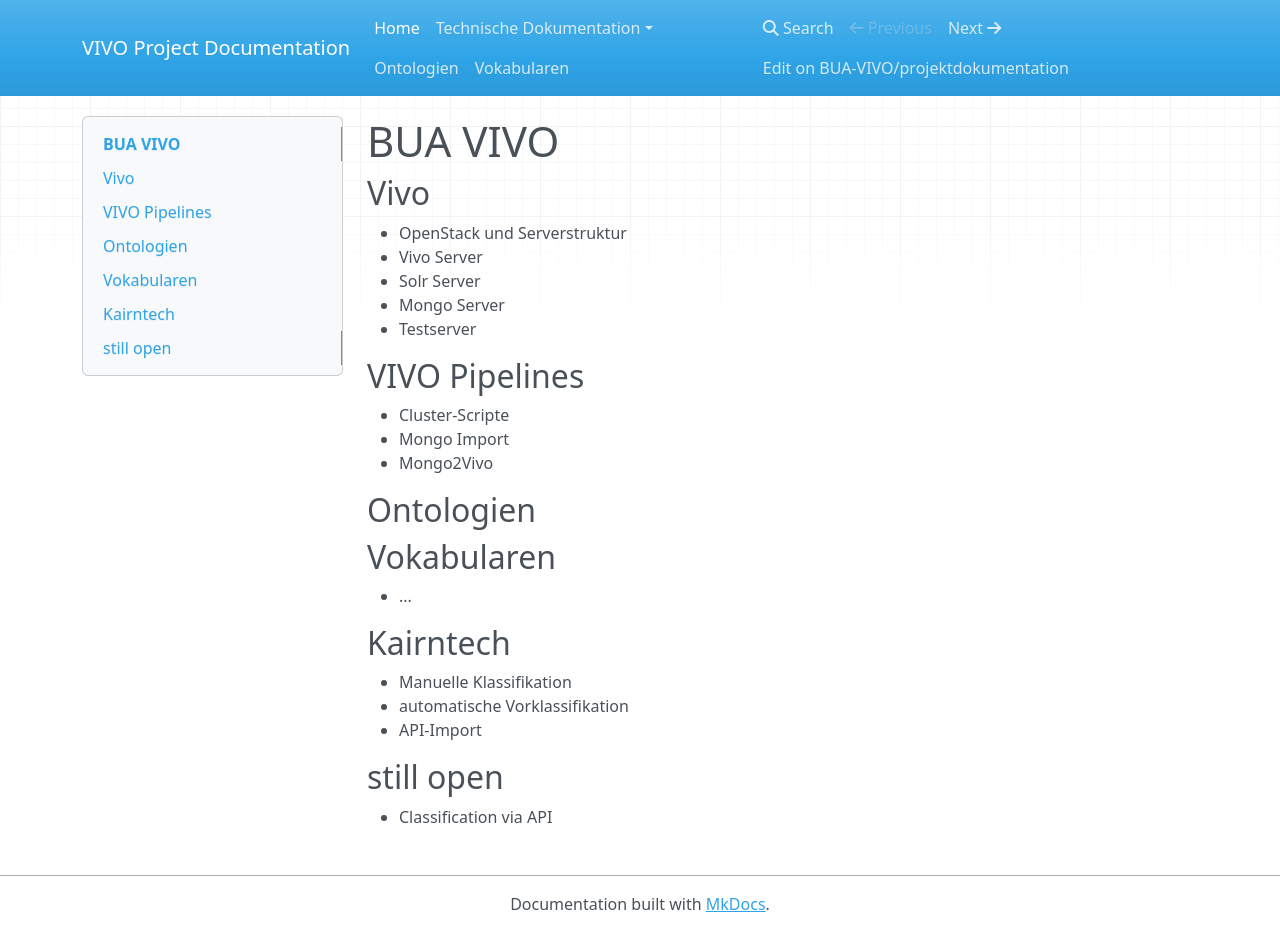
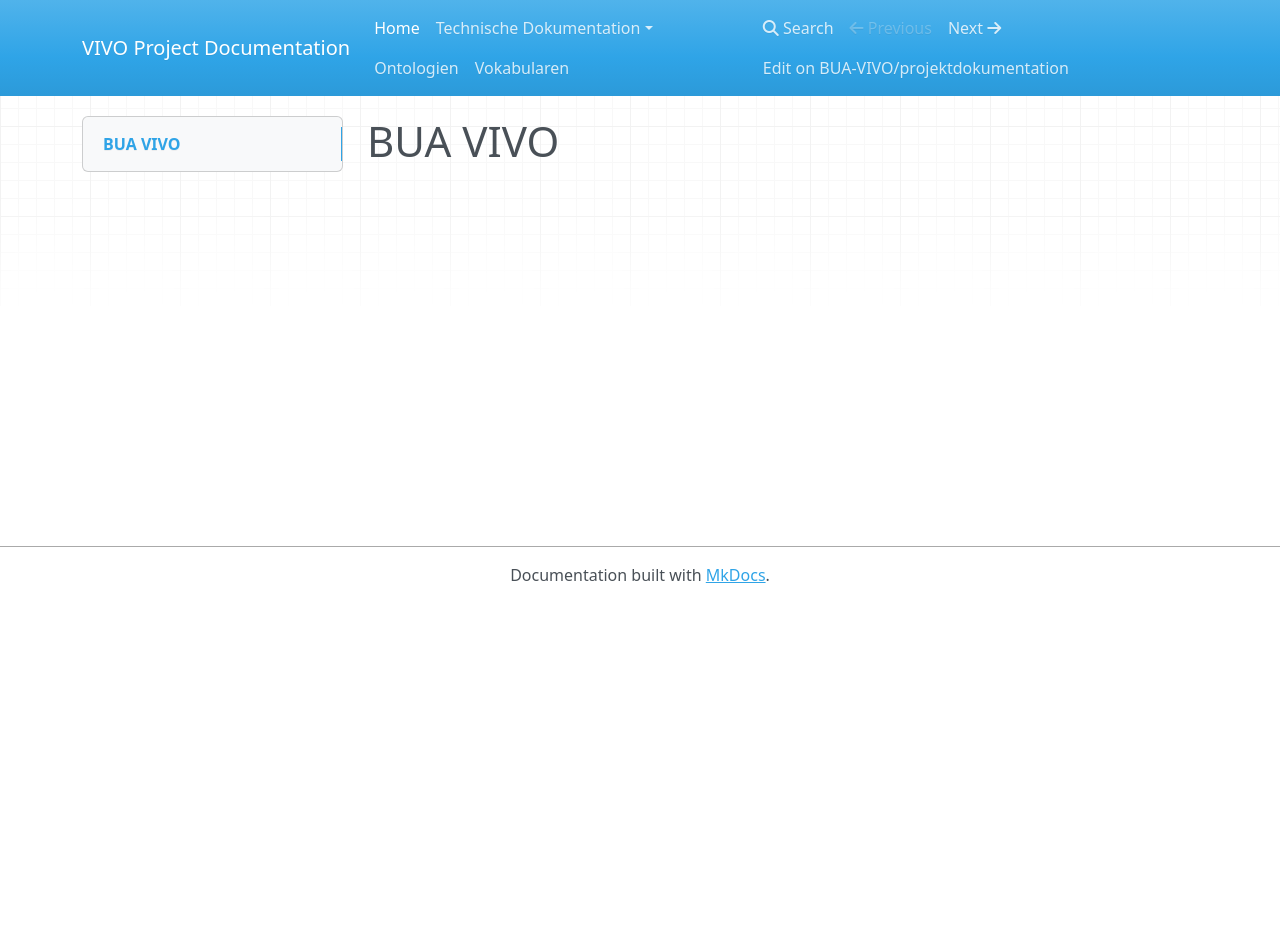
Before and after one commit to Fadalsh/projektdokumentation, an MkDocs documentation site: the page built from docs/index.md, in a window 1280 px wide and 932 px high. Built offline with MkDocs 1.6.1, drawn with Linux system fonts in a browser that asks for light colours; nearby versions of some CDN libraries; a script that is not in the unit is left out.

Commit message:
Clean home

```diff
--- a/docs/index.md
+++ b/docs/index.md
@@ -1,25 +1 @@
 # BUA VIVO
-
-## Vivo
-- OpenStack und Serverstruktur
-- Vivo Server
-- Solr Server
-- Mongo Server
-- Testserver
-
-## VIVO Pipelines
-- Cluster-Scripte
-- Mongo Import
-- Mongo2Vivo
-
-## Ontologien
-## Vokabularen
-- ...
-
-## Kairntech
-- Manuelle Klassifikation
-- automatische Vorklassifikation
-- API-Import
-
-## still open
-- Classification via API
```
